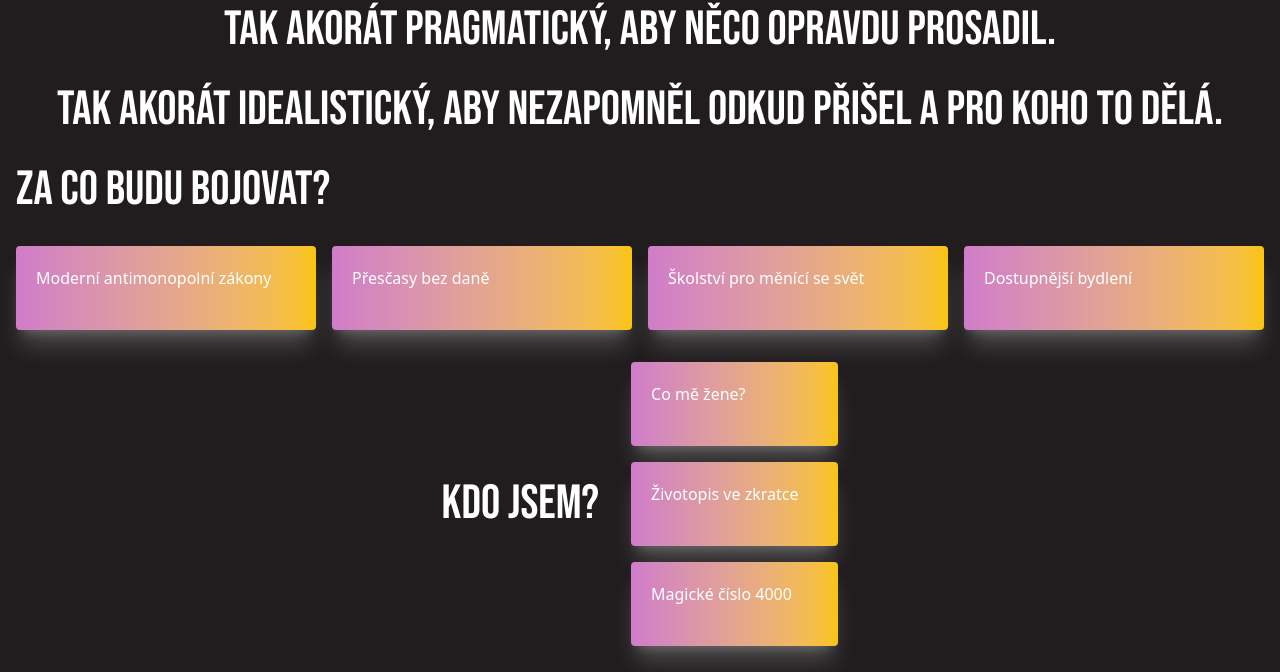
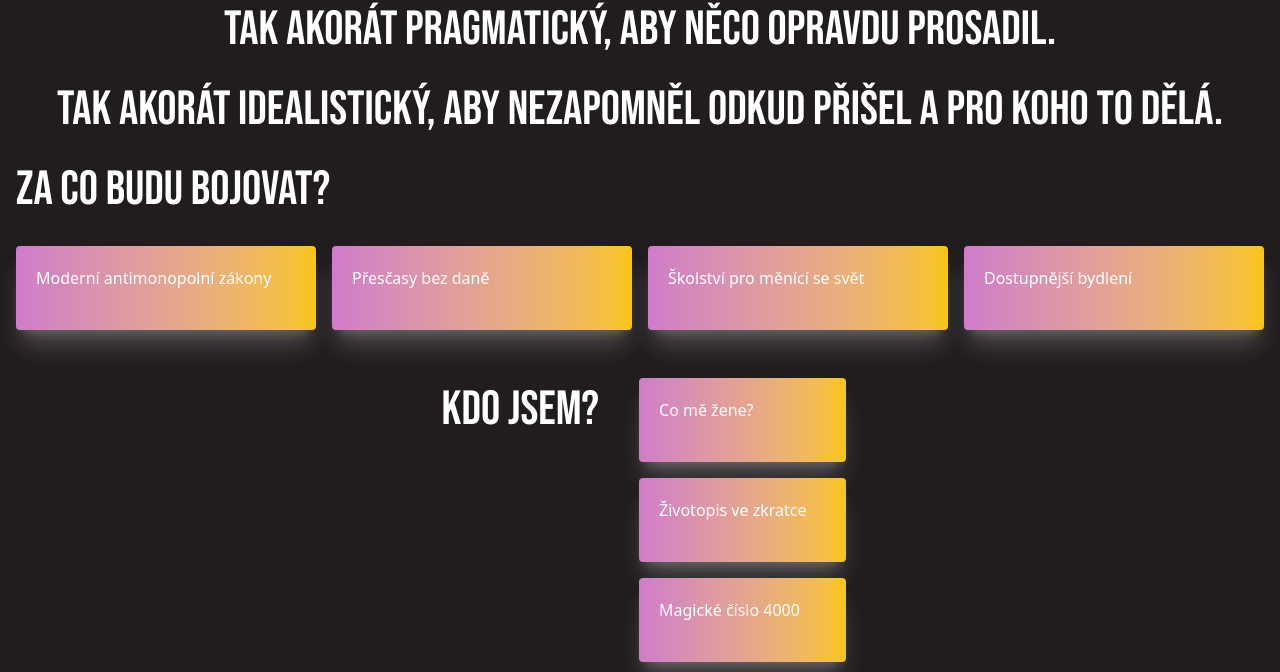
Before and after one commit to pavlinaroznik/jan-marek, a website built with Vite: page index.html in a window 1280 px wide. Shown: the part 1883-2555 px from the top of the page. Built offline with nearby package versions, Linux system fonts and the light colour scheme.

Commit message:
faq still not centered

```diff
--- a/index.html
+++ b/index.html
@@ -54,8 +54,8 @@
         Dostupnější bydlení
       </div>
     </div>
-      <div id="faq" class="flex justify-center items-center m-4 gap-8">
-        <h3 class="font-bebas-neue text-5xl">
+      <div id="faq" class="grid grid-flow-col auto-cols-2 justify-center items-start w-full my-8 gap-8">
+        <h3 class="font-bebas-neue text-5xl p-2">
           KDO JSEM?
         </h3>
         <div id="drop-down" class="flex flex-col gap-4 text-left">
```
